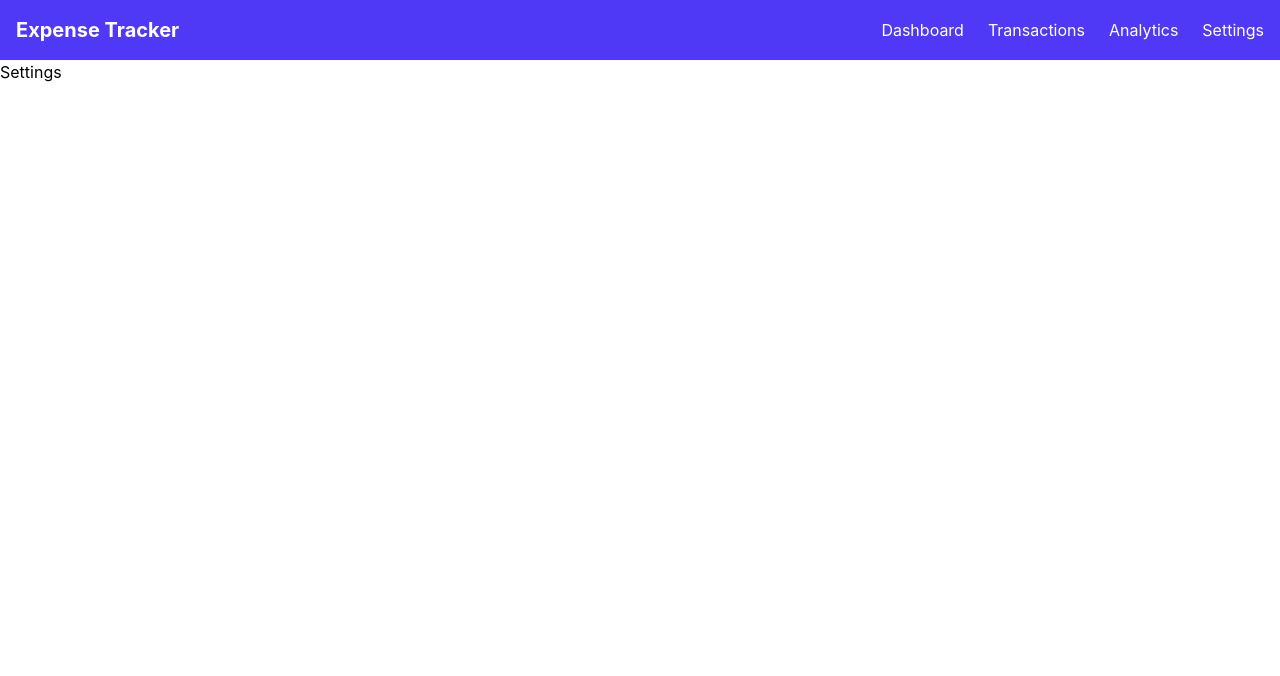
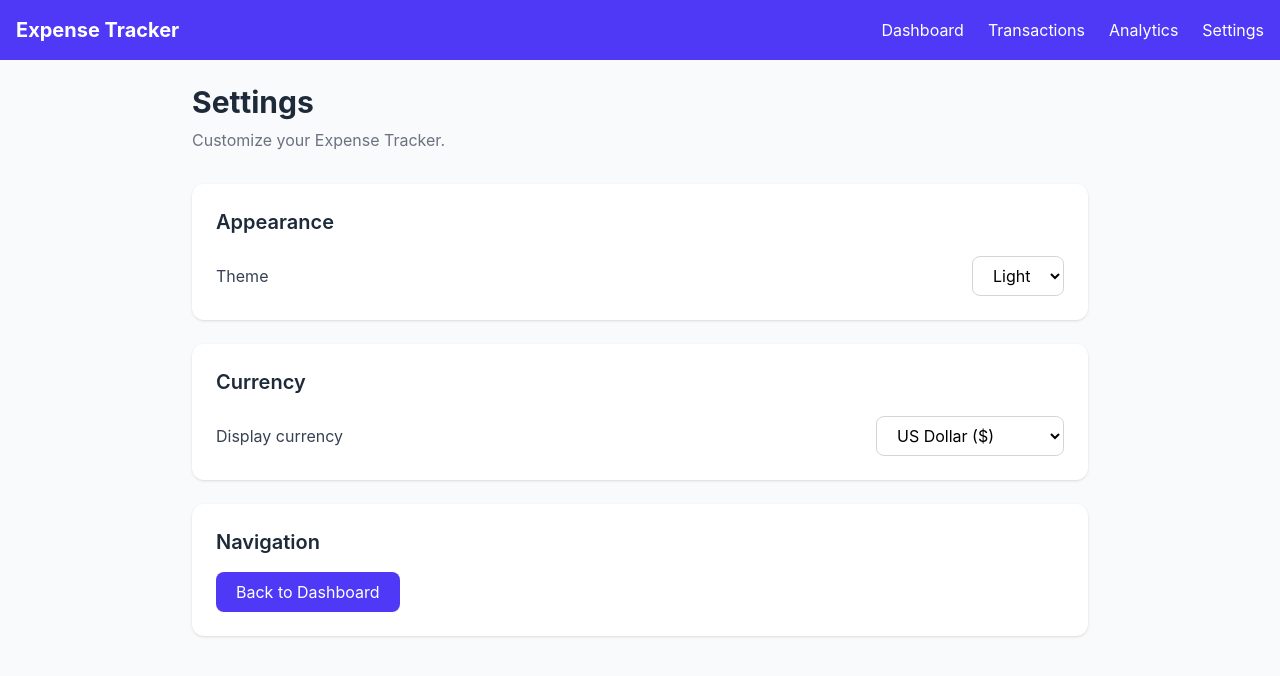
Before and after one commit to betty1233/Expense-Tracker, a React (Vite) app: page /settings in a window 1280 px wide. Shown: the top 676 px of the page. Built offline with nearby package versions, Linux system fonts and the light colour scheme.

Commit message:
working on the setting page

```diff
--- a/src/pages/Settings.jsx
+++ b/src/pages/Settings.jsx
@@ -1,9 +1,89 @@
-export default function Settings(){
-    return(
-        <div>
-            <h1>
-                Settings
-            </h1>
+import { useState } from "react";
+import { Link } from "react-router-dom";
+
+export default function Settings() {
+  const [currency, setCurrency] = useState(() =>
+    localStorage.getItem("currency") || "USD");
+  const [theme, setTheme] = useState(() =>
+    localStorage.getItem("theme") || "Light"
+  );
+
+  return (
+    <div className="min-h-screen bg-gray-50 p-6">
+      <div className="mx-auto max-w-4xl">
+        <h1 className="text-3xl font-bold text-gray-800">
+          Settings
+        </h1>
+
+        <p className="mt-2 text-gray-500">
+          Customize your Expense Tracker.
+        </p>
+
+        {/* Appearance settings */}
+        <div className="mt-8 rounded-xl bg-white p-6 shadow-sm">
+          <h2 className="text-xl font-semibold text-gray-800">
+            Appearance
+          </h2>
+
+          <div className="mt-5 flex items-center justify-between gap-4">
+            <label htmlFor="theme" className="text-gray-700">
+              Theme
+            </label>
+
+            <select
+              id="theme"
+              value={theme}
+              onChange={(e) => setTheme(e.target.value)}
+              className="rounded-lg border border-gray-300 bg-white px-4 py-2"
+            >
+              <option value="Light">Light</option>
+              <option value="Dark">Dark</option>
+            </select>
+          </div>
         </div>
-    )
+
+        {/* Currency settings */}
+        <div className="mt-6 rounded-xl bg-white p-6 shadow-sm">
+          <h2 className="text-xl font-semibold text-gray-800">
+            Currency</h2>
+
+          <div className="mt-5 flex items-center justify-between gap-4">
+            <label htmlFor="currency" className="text-gray-700">
+              Display currency
+            </label>
+
+            <select
+              id="currency"
+              value={currency}
+              onChange={(e) => {
+                const newCurrency = e.target.value;
+                setCurrency(newCurrency);
+                localStorage.setItem("currency", newCurrency);
+}}
+              className="rounded-lg border border-gray-300 bg-white px-4 py-2"
+            >
+              <option value="USD">US Dollar ($)</option>
+              <option value="ETB">Ethiopian Birr (Br)</option>
+              <option value="EUR">Euro (€)</option>
+              <option value="GBP">British Pound (£)</option>
+            </select>
+          </div>
+        </div>
+
+        {/* Navigation */}
+        <div className="mt-6 rounded-xl bg-white p-6 shadow-sm">
+          <h2 className="text-xl font-semibold text-gray-800">
+            Navigation
+          </h2>
+
+          <Link
+            to="/dashboard"
+            className="mt-4 inline-block rounded-lg bg-indigo-600 px-5 py-2 text-white hover:bg-indigo-700"
+          >
+            Back to Dashboard
+          </Link>
+        </div>
+      </div>
+    </div>
+  );
 }
```
